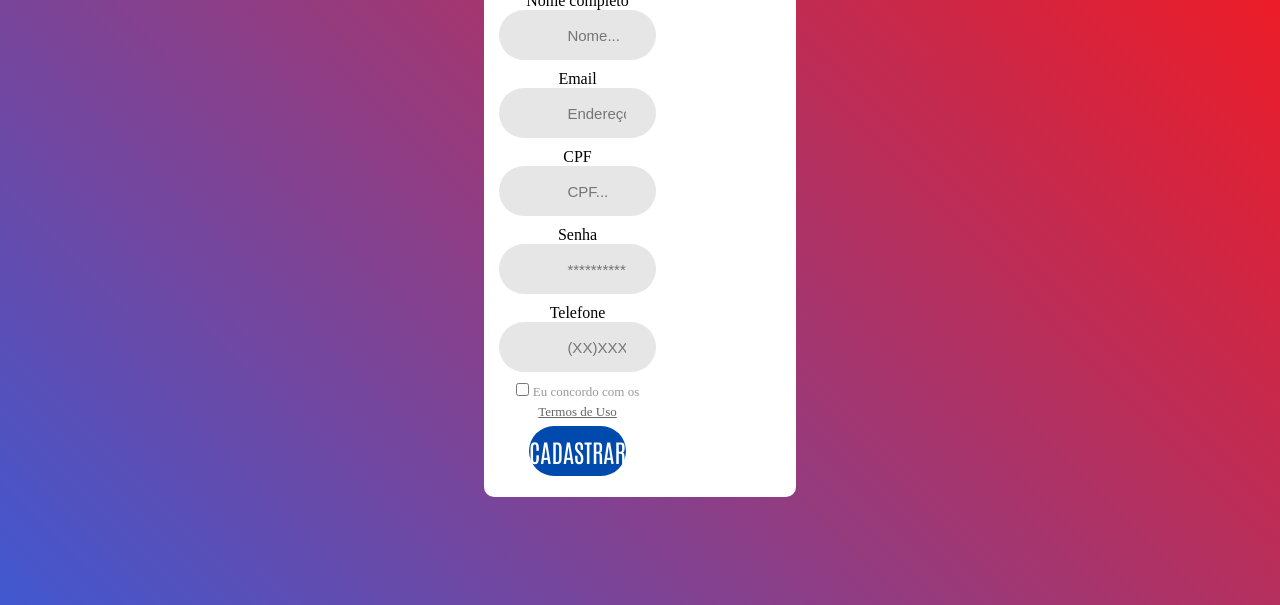
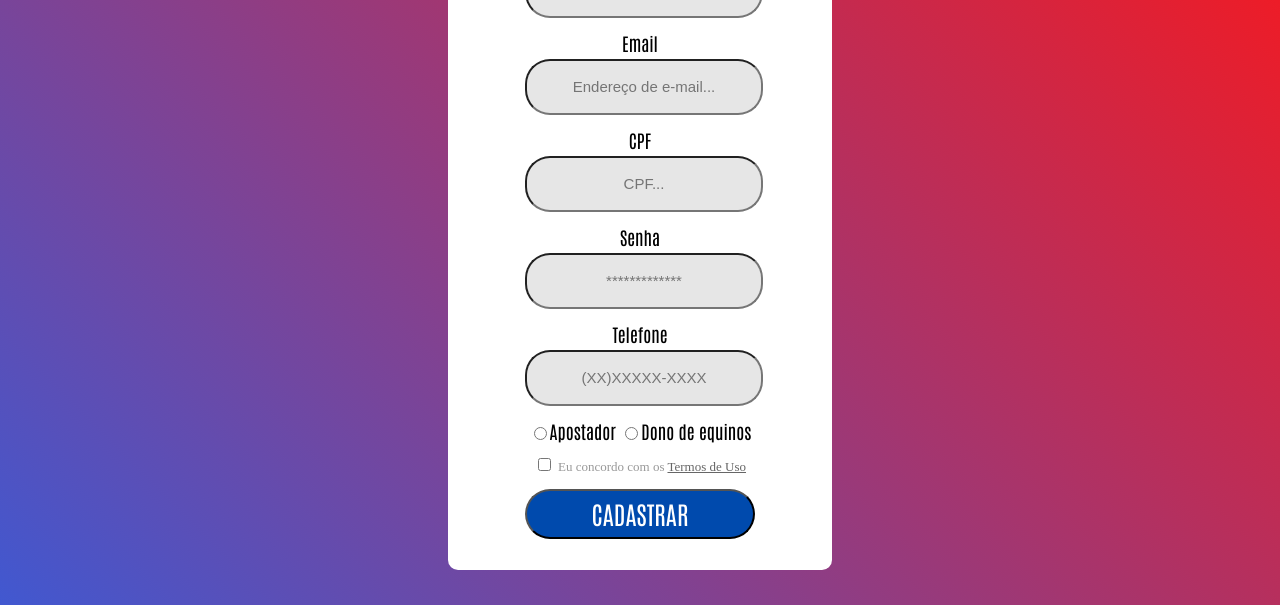
Before and after one commit to lucas-olmelo/lucas-olmelo.github.io, a plain HTML site: page cadastro.html in a window 1280 px wide. Shown: the part 195-800 px from the top of the page. Drawn offline with Linux system fonts and the light colour scheme.

Commit message:
Alterações nas telas de login e cadastro

```diff
--- a/cadastro.html
+++ b/cadastro.html
@@ -1,58 +1,57 @@
 <!DOCTYPE html>
-<html lang="en">
-
+<html lang="pt-br">
 <head>
-    <meta charset="UTF-8">
-    <meta http-equiv="X-UA-Compatible" content="IE=edge">
-    <meta name="viewport" content="width=device-width, initial-scale=1.0">
-    <title>Document</title>
-    <link rel="stylesheet" type="text/css" href="main.css">
+	<title>BetHorse - Corridas de cavalo e apostas</title>
+	<meta charset="UTF-8">
+	<meta name="viewport" content="width=device-width, initial-scale=1">
+	<link rel="stylesheet" type="text/css" href="stylelog.css">
+    <link rel="shortcut icon" href="midia/favicon.ico" type="image/x-icon">
     <link rel="stylesheet" href="https://maxcdn.bootstrapcdn.com/font-awesome/4.5.0/css/font-awesome.min.css">
-    <link rel="shortcut icon" href="midia/favicon.ico" type="image/x-icon"><link rel="stylesheet" href="https://maxcdn.bootstrapcdn.com/font-awesome/4.5.0/css/font-awesome.min.css">
     <style>
         @import url('https://fonts.googleapis.com/css2?family=Antonio&display=swap');
         @import url('https://fonts.googleapis.com/css2?family=Vollkorn&display=swap');
     </style>
 </head>
+<body>
+    <a href="login.html"><button class="botao_vt"><i style="color: white;" class="fa fa-arrow-left fa-2x"></i></button></a>
+        <div class="tela-fundo">
+            <div class="container" style="width: 30%;">
+                <form class="formulario-login">
+                    <span class="titulo-login">Cadastrar</span>
 
-<body>
-    <a href="login.html"><button class="botao_vt"><i style="color: white;" class="fa fa-arrow-left fa-2x" style="color: black;"></i></button></a>
-    <div class="limiter">
-        <div class="container-login100">
-            <div class="login100-more" style="background-image: url('images/bg-01.jpg');"></div>
-            <div class="wrap-login100" style="width: 25%;">
-                <form class="login100-form validate-form">
-                    <span class="login100-form-title p-b-59">
-                        Cadastrar
-                    </span>
-                    <div class="wrap-input100 validate-input alert-validate" data-validate="Name is required">
+                    <div class="wrap-input100">
                         <span class="label-input100">Nome completo</span>
                         <input class="input100" type="text" name="name" placeholder="Nome...">
                         <span class="focus-input100"></span>
                     </div>
-                    <div class="wrap-input100 validate-input" data-validate="Valid email is required: ex@abc.xyz">
+                    <div class="wrap-input100">
                         <span class="label-input100">Email</span>
                         <input class="input100" type="text" name="email" placeholder="Endereço de e-mail...">
                         <span class="focus-input100"></span>
                     </div>
-                    <div class="wrap-input100 validate-input" data-validate="Username is required">
+                    <div class="wrap-input100">
                         <span class="label-input100">CPF</span>
                         <input class="input100" type="text" name="username" placeholder="CPF...">
                         <span class="focus-input100"></span>
                     </div>
-                    <div class="wrap-input100 validate-input" data-validate="Password is required">
+                    <div class="wrap-input100">
                         <span class="label-input100">Senha</span>
                         <input class="input100" type="password" name="pass" placeholder="*************">
                         <span class="focus-input100"></span>
                     </div>
-                    <div class="wrap-input100 validate-input" data-validate="Repeat Password is required">
+                    <div class="wrap-input100">
                         <span class="label-input100"> Telefone</span>
                         <input class="input100" type="tel" name="repeat-pass" placeholder="(XX)XXXXX-XXXX">
                         <span class="focus-input100"></span>
                     </div>
 
-                    <div class="flex-m w-full p-b-33">
-                        <div class="contact100-form-checkbox">
+                    <span for="usuario">
+                        <input type="radio" value="radio-ap" name="Contato">Apostador
+                        <input type="radio" value="radio-dono" name="Contato">Dono de equinos
+                    </span>
+
+                    <div class="termos">
+                        <div class="termos-checkbox">
                             <input class="input-checkbox100" id="ckb1" type="checkbox" name="remember-me">
                             <label class="label-checkbox100" for="ckb1">
                                 <span class="txt1">
@@ -64,17 +63,11 @@
                             </label>
                         </div>
                     </div>
-                    <div class="container-login100-form-btn">
-                        <div class="wrap-login100-form-btn">
-                            <div class="login100-form-bgbtn"></div>
-                            <button class="login100-form-btn">
-                                Cadastrar
-                            </button>
-                        </div>
-                    </div>
+                    <div class="container-botao-login">
+						<button class="botao-login">Cadastrar</button>
+					</div>
                 </form>
             </div>
         </div>
-    </div>
 </body>
 </html>
--- a/main.css
+++ /dev/null
@@ -1,251 +0,0 @@
-* {
-	margin: 0px;
-	padding: 0px;
-	box-sizing: border-box;
-}
-
-body, html {
-	height: 100%;
-}
-
-a {
-	font-size: 14px;
-	line-height: 1.7;
-	color: #666666;
-	margin: 0px;
-}
-
-a:focus {
-	outline: none !important;
-}
-
-a:hover {
-	text-decoration: none;
-  color: #004AAD;
-}
-
-/*---------------------------------------------*/
-h1,h2,h3,h4,h5,h6 {
-	margin: 0px;
-}
-
-p {
-	font-family: Poppins-Regular;
-	font-size: 14px;
-	line-height: 1.7;
-	color: #666666;
-	margin: 0px;
-}
-
-ul, li {
-	margin: 0px;
-	list-style-type: none;
-}
-
-
-/*---------------------------------------------*/
-input {
-	outline: none;
-	border: none;
-}
-
-textarea {
-  outline: none;
-  border: none;
-}
-
-textarea:focus, input:focus {
-  border-color: transparent !important;
-}
-
-/*---------------------------------------------*/
-button {
-	outline: none !important;
-	border: none;
-	background: transparent;
-}
-
-button:hover {
-	cursor: pointer;
-}
-
-iframe {
-	border: none !important;
-}
-
-
-/*//////////////////////////////////////////////////////////////////
-[ Utility ]*/
-.txt1 {
-  font-family: Poppins-Regular;
-  font-size: 13px;
-  line-height: 1.5;
-  color: #999999;
-}
-
-.txt2 {
-  font-family: Poppins-Regular;
-  font-size: 13px;
-  line-height: 1.5;
-  color: #666666;
-}
-
-
-/*//////////////////////////////////////////////////////////////////
-[ login ]*/
-
-.limiter {
-  width: 100%;
-  margin: 0 auto;
-}
-
-.container-login100 {
-  width: 100%;
-  min-height: 100vh;
-  display: flex;
-  flex-wrap: wrap;
-  justify-content: center;
-  align-items: center;
-  padding: 15px;
-  background: -webkit-linear-gradient(135deg, #FF1616, #4158d0);
-  background: -o-linear-gradient(135deg, #FF1616, #4158d0);
-  background: -moz-linear-gradient(-135deg, #FF1616, #4158d0);
-  background: linear-gradient(-135deg, #FF1616, #4158d0);
-}
-
-.wrap-login100 {
-  background: #fff;
-  border-radius: 10px;
-  overflow: hidden;
-  flex-wrap: wrap;
-  text-align: center;
-}
-
-.bh{
-  width: 100%;
-}
-/*------------------------------------------------------------------
-[  ]*/
-.login100-form {
-  width: 60%;
-  padding: 5%;
-  /* margin: 20%; */
-}
-
-@font-face {
-  font-family: Sugo;
-  src: url(midia/Sugo-Pro-Display-Regular-trial.ttf);
-}
-
-.login100-form-title {
-  font-family: 'Sugo', serif;
-  font-size: 40px;
-  color: #FF1616;
-  text-transform: uppercase;
-  line-height: 1.2;
-  text-align: center;
-  width: 100%;
-  display: block;
-  margin: 5% auto 5% auto;
-}
-
-form {
-  text-align: center;
-  align-items: center;
-}
-/*---------------------------------------------*/
-.wrap-input100 {
-  position: relative;
-  width: 100%;
-  z-index: 1;
-  margin-bottom: 10px;
-}
-
-.input100 {
-  font-size: 15px;
-  line-height: 1.5;
-  color: #666666;
-  display: block;
-  width: 100%;
-  background: #e6e6e6;
-  height: 50px;
-  border-radius: 25px;
-  padding: 0 30px 0 68px;
-}
-
-
-/*------------------------------------------------------------------
-[ Focus ]*/
-.focus-input100 {
-  display: block;
-  position: absolute;
-  border-radius: 25px;
-  bottom: 0;
-  left: 0;
-  z-index: -1;
-  width: 100%;
-  height: 100%;
-  box-shadow: 0px 0px 0px 0px;
-  color: rgba(87,184,70, 0.8);
-}
-
-.symbol-input100 {
-  font-size: 15px;
-  display: flex;
-  align-items: center;
-  position: absolute;
-  border-radius: 25px;
-  bottom: 0;
-  left: 0;
-  width: 100%;
-  height: 100%;
-  padding-left: 35px;
-  pointer-events: none;
-  color: #666666;
-}
-
-.input100:focus + .focus-input100 + .symbol-input100 {
-  color: #FF1616;
-  padding-left: 28px;
-}
-
-/*------------------------------------------------------------------
-[ Button ]*/
-.container-login100-form-btn {
-  width: 100%;
-  display: flex;
-  flex-wrap: wrap;
-  justify-content: center;
-}
-
-.login100-form-btn {
-  font-family: 'Antonio', serif;
-  font-size: 25px;
-  line-height: 1.5;
-  color: #fff;
-  text-transform: uppercase;
-  width: 100%;
-  height: 50px;
-  border-radius: 25px;
-  background: #004AAD;
-  display: flex;
-  justify-content: center;
-  align-items: center;
-  margin: 5% auto 5% auto;
-}
-
-.login100-form-btn:hover {
-  background: #333333;
-}
-
-.botao_vt{
-  background-color: #004AAD;
-  position: fixed;
-  top: 2%;
-  left: 2%;
-  width: 60px;
-  height: 60px;
-  border-radius: 50px;
-  border-color: #002c65;
-  cursor: pointer;
-}
--- /dev/null
+++ b/stylelog.css
@@ -0,0 +1,180 @@
+@font-face {
+    font-family: Sugo;
+    src: url(midia/Sugo-Pro-Display-Regular-trial.ttf);
+}
+
+body{
+    margin: 0;
+    padding: 0;
+    border: 0;
+    background-color: white;
+    line-height: 1.5;
+}
+
+/*Botão de voltar*/
+.botao_vt{
+    background-color: #004AAD;
+    position: fixed;
+    top: 2%;
+    left: 2%;
+    width: 60px;
+    height: 60px;
+    border-radius: 50px;
+    border-color: #002c65;
+    cursor: pointer;
+  }
+
+p, span, label {
+    font-family: 'Antonio', serif;
+	font-size: 18px;
+	line-height: 1.7;
+	color: black;
+	margin: 0px;
+}
+
+a {
+	font-family: 'Antonio', serif;
+	font-size: 18px;
+	line-height: 1.7;
+	color: black;
+	margin: 0px;
+}
+
+a:focus {
+	outline: none !important;
+}
+
+a:hover {
+	text-decoration: none;
+    color: #004AAD;
+}
+
+/*Background*/
+.tela-fundo {
+    width: 100%;
+    min-height: 100vh;
+    display: flex;
+    flex-wrap: wrap;
+    justify-content: center;
+    align-items: center;
+    background: -webkit-linear-gradient(135deg, #FF1616, #4158d0);
+    background: -o-linear-gradient(135deg, #FF1616, #4158d0);
+    background: -moz-linear-gradient(-135deg, #FF1616, #4158d0);
+    background: linear-gradient(-135deg, #FF1616, #4158d0);
+}
+
+/*Container*/
+.container {
+    background: #fff;
+    border-radius: 10px;
+    overflow: hidden;
+    flex-wrap: wrap;
+    text-align: center;
+    display: flex;
+    justify-content: center;
+}
+
+/*Formulário*/
+.formulario-login {
+    width: 60%;
+    padding: 5%;
+}
+
+/*Imagem*/
+.bh{
+    width: 100%;
+}
+
+/*Título da página*/
+.titulo-login{
+    font-family: 'Sugo', serif;
+    font-size: 40px;
+    color: #FF1616;
+    text-transform: uppercase;
+    line-height: 1.2;
+    text-align: center;
+    width: 100%;
+    display: block;
+    margin: 5% auto 5% auto;
+}
+
+/*Inputs*/
+.wrap-input100 {
+    position: relative;
+    width: 100%;
+    z-index: 1;
+    margin-bottom: 10px;
+}
+
+.input100 {
+    font-size: 15px;
+    line-height: 1.5;
+    color: #666666;
+    width: 100%;
+    background: #e6e6e6;
+    height: 50px;
+    border-radius: 25px;
+    text-align: center;
+}
+
+.symbol-input100 {
+    font-size: 15px;
+    display: flex;
+    align-items: center;
+    position: absolute;
+    border-radius: 25px;
+    bottom: 0;
+    left: 10px;
+    width: 100%;
+    height: 100%;
+    pointer-events: none;
+    color: #666666;
+}
+
+.input100:focus + .focus-input100 +.symbol-input100 {
+    color: #FF1616;
+}
+
+/*Botão de logar*/
+.container-botao-login {
+    width: 100%;
+    display: flex;
+    flex-wrap: wrap;
+    justify-content: center;
+}
+
+.botao-login {
+    font-family: 'Antonio', serif;
+    font-size: 25px;
+    line-height: 1.5;
+    color: #fff;
+    text-transform: uppercase;
+    width: 100%;
+    height: 50px;
+    border-radius: 25px;
+    background: #004AAD;
+    display: flex;
+    justify-content: center;
+    align-items: center;
+    margin: 5% auto 5% auto;
+    cursor: pointer;
+}
+
+.botao-login:hover {
+    background: #333333;
+}
+
+/*Textos abaixo*/
+.txt1 {
+    font-family: Poppins-Regular;
+    font-size: 13px;
+    line-height: 1.5;
+    color: #999999;
+}
+
+.txt2 {
+    font-family: Poppins-Regular;
+    font-size: 13px;
+    line-height: 1.5;
+    color: #666666;
+}
--- a/styles.css
+++ b/styles.css
@@ -39,7 +39,7 @@ nav{
     top: 50%;
     right: 2%;
     transform: translate(0, -50%);
-    width: 20%;
+    width: 30%;
 }
 nav ul{
     padding: 0%;
```
Also changed, not shown: login.html (+18 -24 lines).
